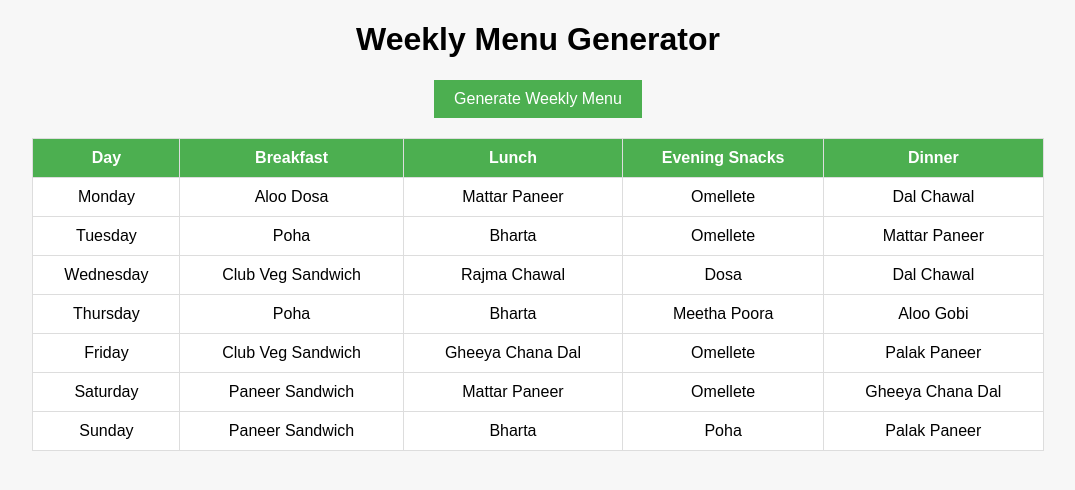
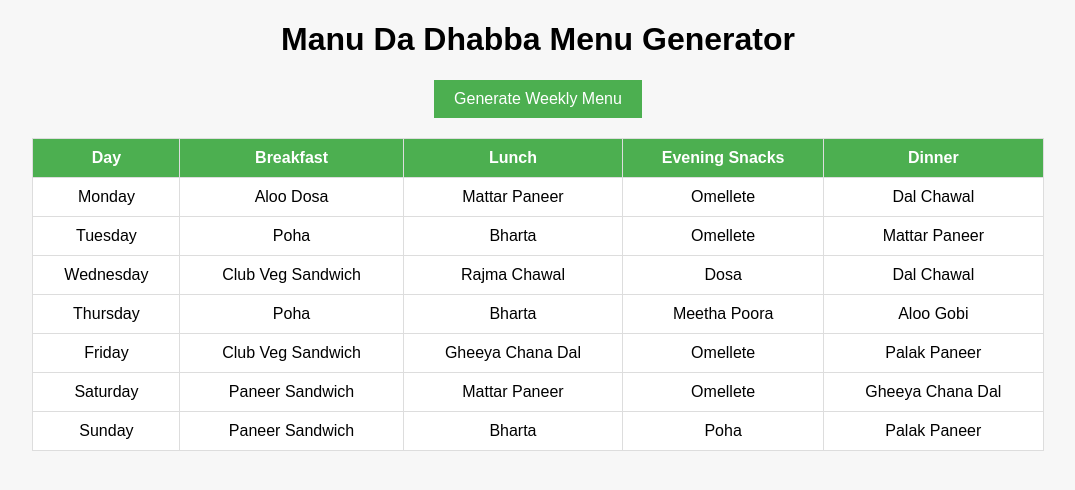
Before and after one commit to karanpugla07/ma-phaleshu-kadachana, a plain HTML site: page manu_da_dhabba.html in a window 1280 px wide. Shown: the whole page, without its empty margins (102-1177 px from the left). Drawn offline with Linux system fonts and the light colour scheme.

Commit message:
Update manu_da_dhabba.html

```diff
--- a/manu_da_dhabba.html
+++ b/manu_da_dhabba.html
@@ -38,7 +38,7 @@
     </style>
 </head>
 <body>
-    <h1>Weekly Menu Generator</h1>
+    <h1>Manu Da Dhabba Menu Generator</h1>
     <button onclick="generateMenu()">Generate Weekly Menu</button>
     <table id="menuTable">
         <thead>
```
